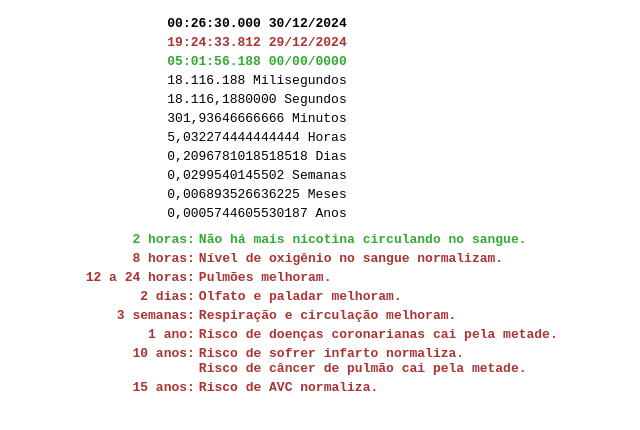
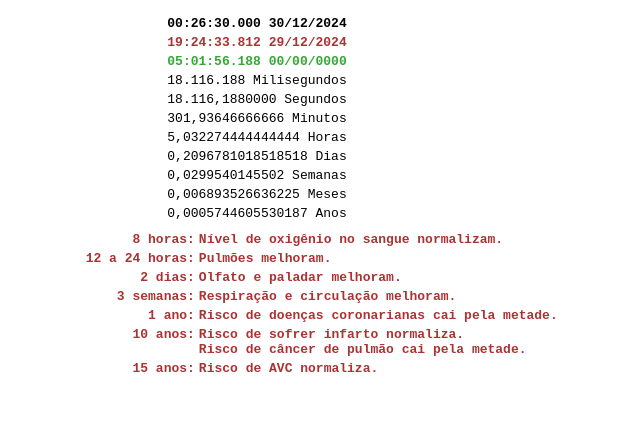
Before and after one commit to souza-eti-br/souza-eti-br.github.io, a plain HTML site: page parei/index.html in a window 1280 px wide. Shown: the whole page, without its empty margins (383-1023 px from the left). Drawn offline with Linux system fonts and the light colour scheme.

Commit message:
Não há mais nicotina circulando no sangue.

```diff
--- a/parei/index.html
+++ b/parei/index.html
@@ -52,7 +52,6 @@
             </tr>
         </table>
         <table style="margin: auto; text-align: left; font-weight: 900;">
-            <tr id="info2" class="red"><td width="40%" style="text-align: right; vertical-align: top;">2 horas:</td><td>Não há mais nicotina circulando no sangue.</td></tr>
             <tr id="info3" class="red"><td width="40%" style="text-align: right; vertical-align: top;">8 horas:</td><td>Nível de oxigênio no sangue normalizam.</td></tr>
             <tr id="info4" class="red"><td width="40%" style="text-align: right; vertical-align: top;">12 a 24 horas:</td><td>Pulmões melhoram.</td></tr>
             <tr id="info5" class="red"><td width="40%" style="text-align: right; vertical-align: top;">2 dias:</td><td>Olfato e paladar melhoram.</td></tr>
--- a/parei/js/index.js
+++ b/parei/js/index.js
@@ -195,9 +195,6 @@ var app = {
         document.getElementById("now-datetime").innerHTML = app.formatDateTime(app.now);
         document.getElementById("since-datetime").innerHTML = app.formatDateTime(app.moment);
         app.showDiff();
-        if ((document.getElementById("info2").className === "red") && ((app.diff / (1000 * 60 * 60)) > 2)) {
-            document.getElementById("info2").className = "green";
-        }
         if ((document.getElementById("info3").className === "red") && ((app.diff / (1000 * 60 * 60)) > 8)) {
             document.getElementById("info3").className = "green";
         }
```
